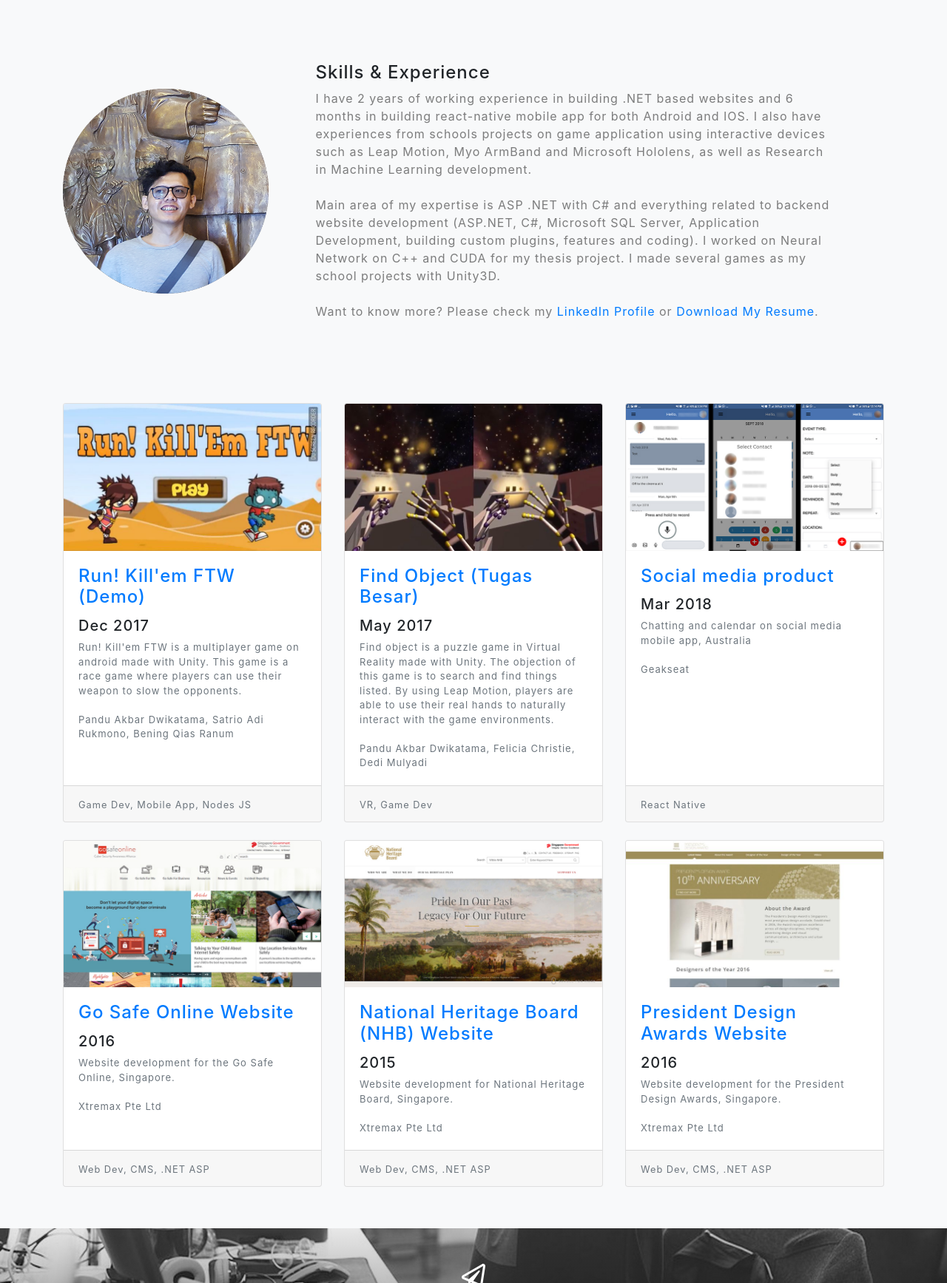
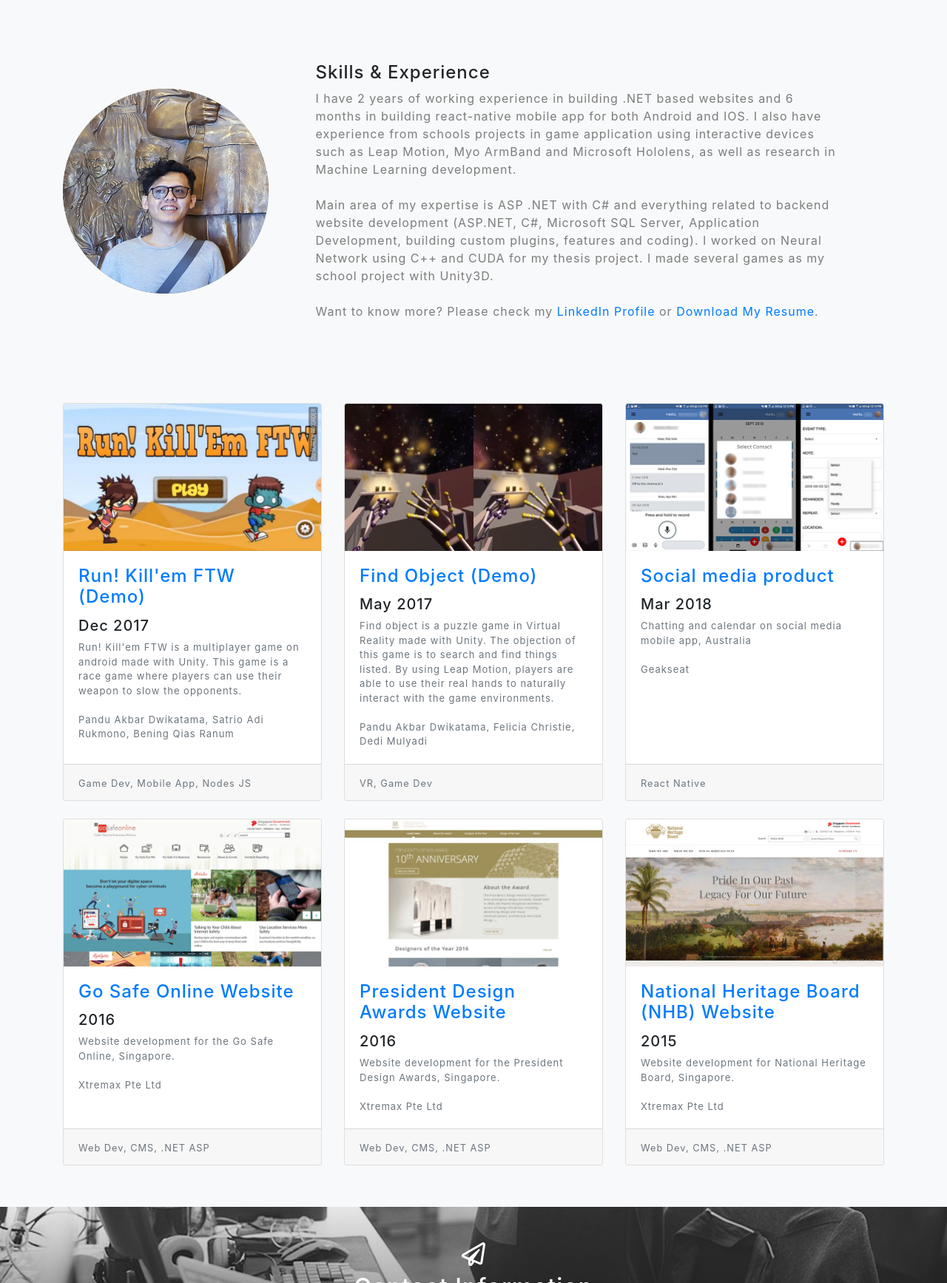
Before and after one commit to PanduDwikatama/PanduDwikatama.github.io, a website with bundled scripts: page index.html in a window 1280 px wide. Shown: the part 1540-3275 px from the top of the page at 74% size. Built offline with nearby package versions, Linux system fonts and the light colour scheme.

Commit message:
Fix text and typo

```diff
--- a/index.html
+++ b/index.html
@@ -89,9 +89,9 @@
           <div class="col-xl-9 col-lg-8">
             <div class="featured-text text-center text-lg-left">
               <h4>Skills &amp Experience</h4>
-              <p class="text-black-50 mb-0">I have 2 years of working experience in building .NET based websites and 6 months in building react-native mobile app for both Android and IOS. I also have experiences from schools projects on game application using interactive devices such as Leap Motion, Myo ArmBand and Microsoft Hololens, as well as Research in Machine Learning development.<br><br>
+              <p class="text-black-50 mb-0">I have 2 years of working experience in building .NET based websites and 6 months in building react-native mobile app for both Android and IOS. I also have experience from schools projects in game application using interactive devices such as Leap Motion, Myo ArmBand and Microsoft Hololens, as well as research in Machine Learning development.<br><br>
 
-                  Main area of my expertise is ASP .NET with C# and everything related to backend website development (ASP.NET, C#, Microsoft SQL Server, Application Development, building custom plugins, features and coding). I worked on Neural Network on C++ and CUDA for my thesis project. I made several games as my school projects with Unity3D.<br><br>
+                  Main area of my expertise is ASP .NET with C# and everything related to backend website development (ASP.NET, C#, Microsoft SQL Server, Application Development, building custom plugins, features and coding). I worked on Neural Network using C++ and CUDA for my thesis project. I made several games as my school project with Unity3D.<br><br>
                   Want to know more? Please check my <a href="https://www.linkedin.com/in/pandu-dwikatama/" target="_blank">LinkedIn Profile</a> or <a href="CV - English (with links).pdf" target="_blank">Download My Resume</a>.</p>
             </div>
           </div>
@@ -133,7 +133,7 @@
                 <a data-toggle="modal" data-target=".modal02"><img class="card-img-top" src="img/proj02.jpg" alt=""></a>
                 <div class="card-body">
                   <h4 class="card-title">
-                    <a href="https://www.youtube.com/watch?v=L84hi2B4_30&t=10s" target="_blank">Find Object (Tugas Besar)</a>
+                    <a href="https://www.youtube.com/watch?v=L84hi2B4_30&t=10s" target="_blank">Find Object (Demo)</a>
                   </h4>
                   <h5>May 2017</h5>
                   <p class="card-text">Find object is a puzzle game in Virtual Reality made with Unity. The objection of this game is to search and find things listed. By using Leap Motion, players are able to use their real hands to naturally interact with the game environments.<br><br>
@@ -195,13 +195,13 @@
 
             <div class="col-lg-4 col-md-6 mb-4">
               <div class="card h-100">
-                <a href="https://www.nhb.gov.sg/" target="_blank"><img class="card-img-top" src="img/proj08.jpg" alt=""></a>
+                <a href="https://www.designsingapore.org/en/pda" target="_blank"><img class="card-img-top" src="img/proj04.jpg" alt=""></a>
                 <div class="card-body">
                   <h4 class="card-title">
-                    <a href="https://www.nhb.gov.sg/" target="_blank">National Heritage Board (NHB) Website</a>
+                    <a href="https://www.designsingapore.org/en/pda" target="_blank">President Design Awards Website</a>
                   </h4>
-                  <h5>2015</h5>
-                  <p class="card-text">Website development for National Heritage Board, Singapore.<br><br>
+                  <h5>2016</h5>
+                  <p class="card-text">Website development for the President Design Awards, Singapore.<br><br>
                     Xtremax Pte Ltd
                 </div>
                 <div class="card-footer">
@@ -212,13 +212,13 @@
 
             <div class="col-lg-4 col-md-6 mb-4">
               <div class="card h-100">
-                <a href="https://www.designsingapore.org/en/pda" target="_blank"><img class="card-img-top" src="img/proj04.jpg" alt=""></a>
+                <a href="https://www.nhb.gov.sg/" target="_blank"><img class="card-img-top" src="img/proj08.jpg" alt=""></a>
                 <div class="card-body">
                   <h4 class="card-title">
-                    <a href="https://www.designsingapore.org/en/pda" target="_blank">President Design Awards Website</a>
+                    <a href="https://www.nhb.gov.sg/" target="_blank">National Heritage Board (NHB) Website</a>
                   </h4>
-                  <h5>2016</h5>
-                  <p class="card-text">Website development for the President Design Awards, Singapore.<br><br>
+                  <h5>2015</h5>
+                  <p class="card-text">Website development for National Heritage Board, Singapore.<br><br>
                     Xtremax Pte Ltd
                 </div>
                 <div class="card-footer">
```
